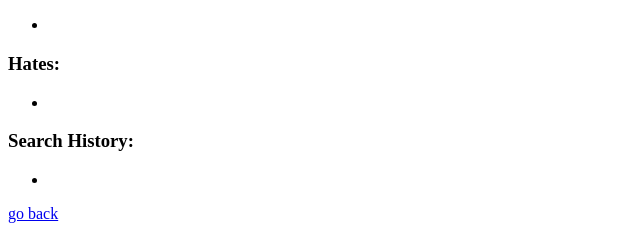
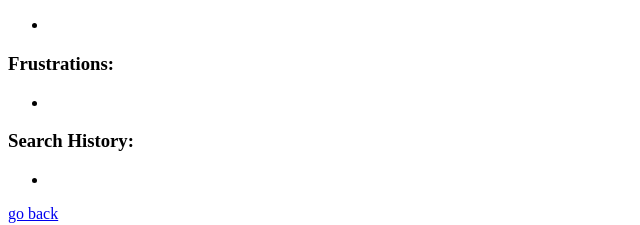
Before and after one commit to jobankang/lab04_repo, a plain HTML site: page persona3.html in a window 1280 px wide. Shown: the part 518-743 px from the top of the page, 0-640 px from the left. Drawn offline with Linux system fonts and the light colour scheme.

Commit message:
Update persona3.html

```diff
--- a/persona3.html
+++ b/persona3.html
@@ -29,7 +29,7 @@
             <li></li>
         </ul>
 
-        <h3>Hates:</h3>
+        <h3>Frustrations:</h3>
         <ul>
             <li></li>
         </ul>
```
